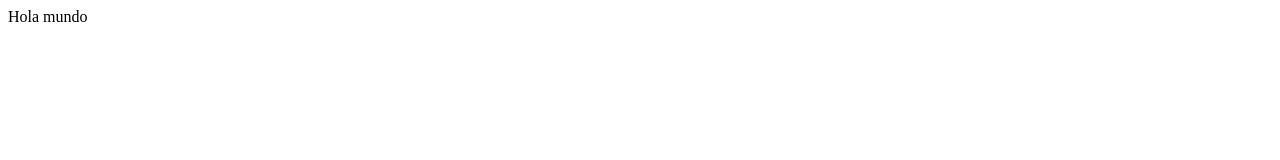
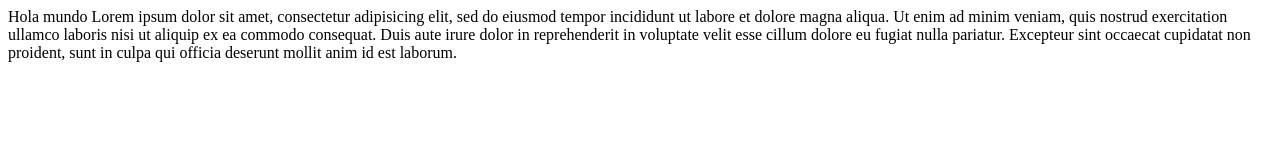
Before and after one commit to EsauProgramando/prueba, a plain HTML site: page index.html in a window 1280 px wide. Drawn offline with Linux system fonts and the light colour scheme.

Commit message:
tiene un lorem

```diff
--- a/index.html
+++ b/index.html
@@ -6,6 +6,11 @@
 	<title>Git</title>
 </head>
 <body>
-Hola mundo
+Hola mundo Lorem ipsum dolor sit amet, consectetur adipisicing elit, sed do eiusmod
+tempor incididunt ut labore et dolore magna aliqua. Ut enim ad minim veniam,
+quis nostrud exercitation ullamco laboris nisi ut aliquip ex ea commodo
+consequat. Duis aute irure dolor in reprehenderit in voluptate velit esse
+cillum dolore eu fugiat nulla pariatur. Excepteur sint occaecat cupidatat non
+proident, sunt in culpa qui officia deserunt mollit anim id est laborum.
 </body>
 </html>
```
